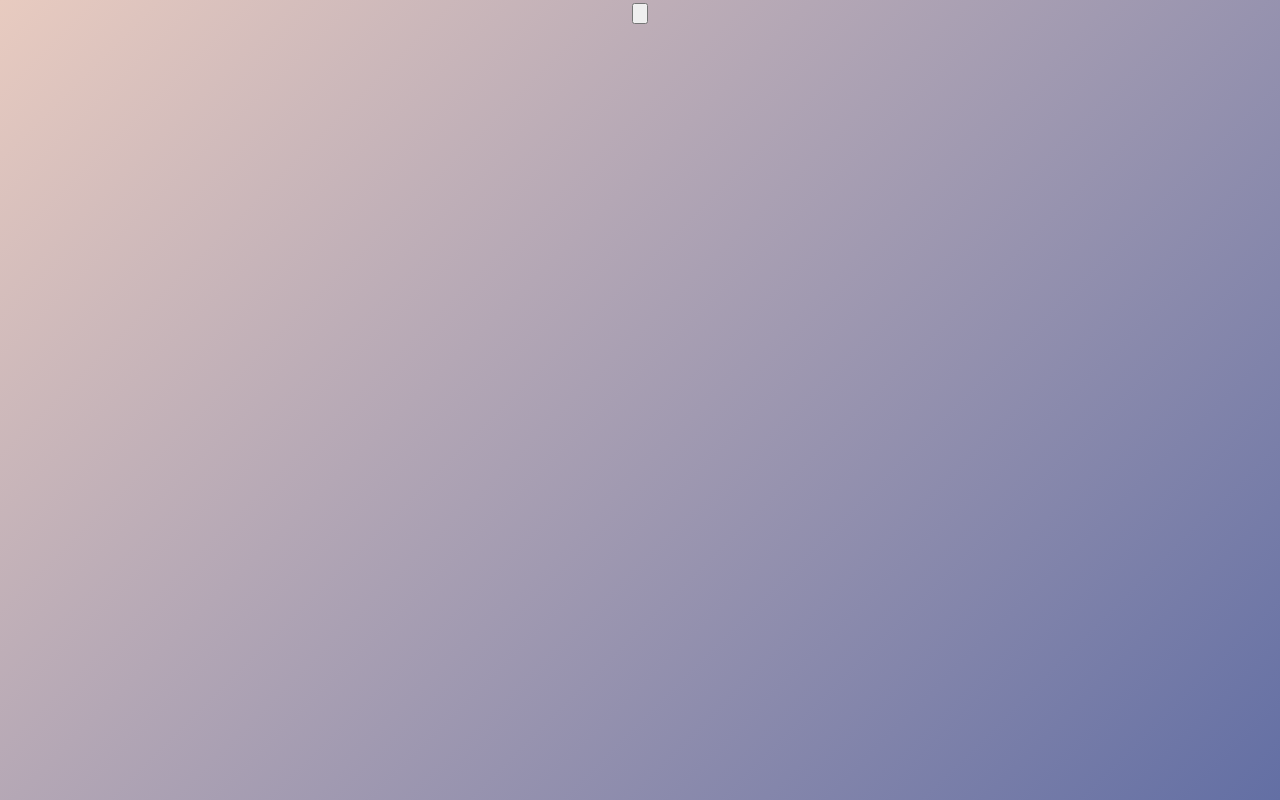
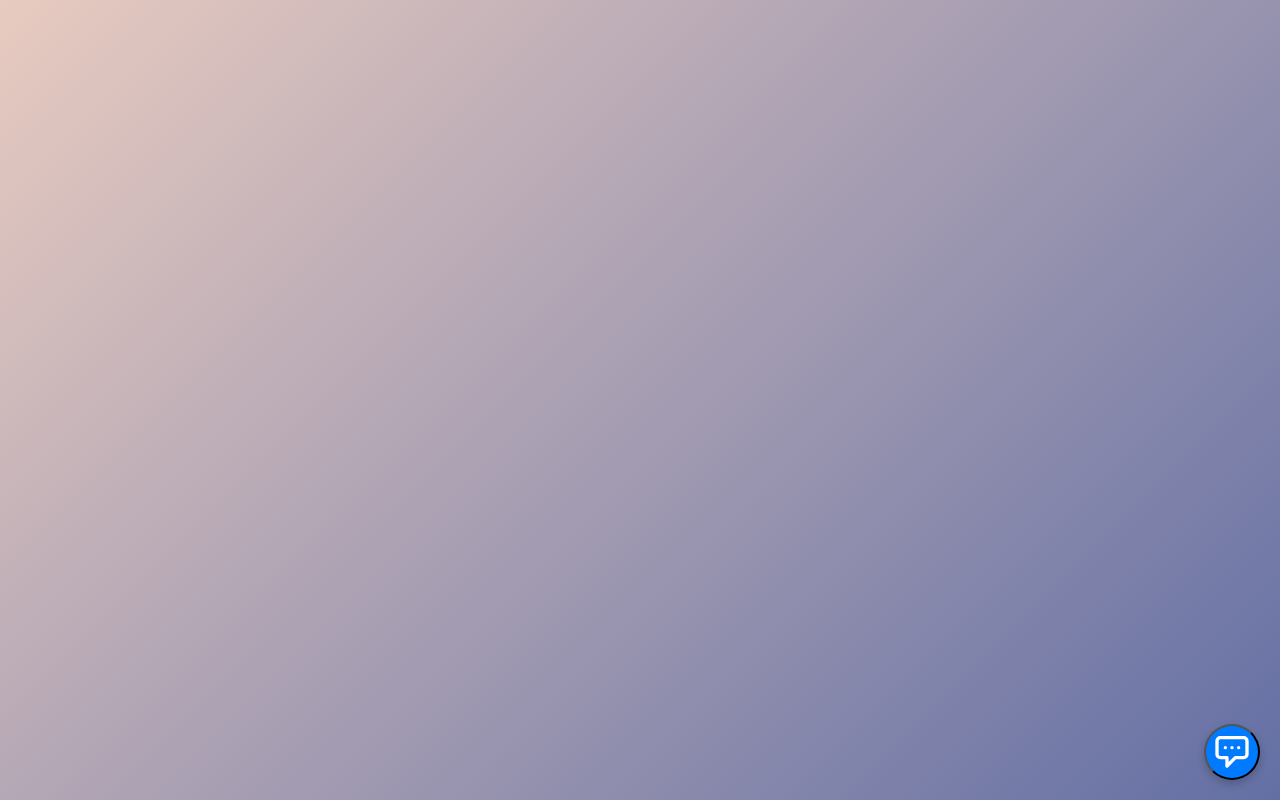
Before and after one commit to Bhavishya289/SE_Project, a React (Create React App) app: page /chatbot in a window 1280 px wide. Built offline with nearby package versions, Linux system fonts and the light colour scheme.

Commit message:
created chatbot and made changes

```diff
--- a/package.json
+++ b/package.json
@@ -13,6 +13,7 @@
     "@testing-library/user-event": "^13.5.0",
     "framer-motion": "^12.6.3",
     "leaflet": "^1.9.4",
+    "lucide-react": "^0.488.0",
     "motion": "^12.4.7",
     "react": "^19.0.0",
     "react-dom": "^19.0.0",
--- a/src/Components/Support/Chatbot.css
+++ b/src/Components/Support/Chatbot.css
@@ -0,0 +1,136 @@
+/* Chatbot.css */
+
+body {
+    font-family: Arial, sans-serif;
+    background-color: #f0f0f0; /* Light background for contrast */
+    display: flex;
+    justify-content: center; /* Center horizontally */
+    align-items: center; /* Center vertically */
+    height: 100vh; /* Full viewport height */
+    margin: 0; /* Remove default margin */
+}
+
+.chat-container {
+    width: 400px; /* Increased width for better layout */
+    max-width: 90%; /* Responsive max width */
+    position: relative; /* Position relative for absolute child */
+    display: flex;
+    justify-content: center; /* Center the chat window */
+    align-items: center; /* Center the chat window */
+}
+
+.chat-window {
+    width: 100%; /* Full width of the container */
+    background-color: #1a1a1a; /* Dark background for chat window */
+    border-radius: 8px; /* Rounded corners */
+    box-shadow: 0 4px 8px rgba(0, 0, 0, 0.2); /* Shadow effect */
+    overflow: hidden; /* Hide overflow */
+}
+
+.fixed {
+    position: fixed;
+}
+
+.bottom-5 {
+    bottom: 20px;
+}
+
+.right-5 {
+    right: 20px;
+}
+
+.bg-blue-500 {
+    background-color: #007bff; /* Bootstrap primary color */
+}
+
+.bg-blue-600 {
+    background-color: #0056b3; /* Darker shade for hover */
+}
+
+.text-white {
+    color: #ffffff;
+}
+
+.rounded-full {
+    border-radius: 50%;
+}
+
+.w-14 {
+    width: 56px; /* Adjusted width */
+}
+
+.h-14 {
+    height: 56px; /* Adjusted height */
+}
+
+.shadow-lg {
+    box-shadow: 0 4px 8px rgba(0, 0, 0, 0.2);
+}
+
+.hover\:bg-blue-600:hover {
+    background-color: #0056b3; /* Darker shade on hover */
+}
+
+.transition {
+    transition: all 0.3s ease;
+}
+
+.fixed.bottom-24 {
+    bottom: 100px; /* Adjusted position for the chat window */
+    right: 20px;
+    width: 300px; /* Increased width for better layout */
+}
+
+.bg-gray-900 {
+    background-color: #1a1a1a; /* Dark background for chat window */
+}
+
+.bg-gray-800 {
+    background-color: #2a2a2a; /* Slightly lighter for header and input */
+}
+
+.text-gray-300 {
+    color: #d1d1d1; /* Light gray text */
+}
+
+.text-gray-400 {
+    color: #b0b0b0; /* Slightly darker gray for less emphasis */
+}
+
+.border-b {
+    border-bottom: 1px solid #444; /* Darker border for separation */
+}
+
+.p-4 {
+    padding: 16px; /* Increased padding for better spacing */
+}
+
+.space-y-2 > * + * {
+    margin-top: 8px; /* Spacing between buttons */
+}
+
+.rounded-lg {
+    border-radius: 8px; /* Rounded corners */
+}
+
+.hover\:text-blue-300:hover {
+    color: #66b3ff; /* Lighter blue on hover */
+}
+
+.bg-gray-700 {
+    background-color: #3a3a3a; /* Background for input area */
+}
+
+.placeholder-gray-400::placeholder {
+    color: #888; /* Placeholder color */
+}
+
+input[type="text"] {
+    border: none; /* Remove default border */
+    outline: none; /* Remove outline */
+}
+
+input[type="text"]:focus {
+    border: 1px solid #007bff; /* Blue border on focus */
+    box-shadow: 0 0 5px rgba(0, 123, 255, 0.5); /* Light blue shadow */
+}
--- a/src/Components/Support/Chatbot.jsx
+++ b/src/Components/Support/Chatbot.jsx
@@ -1,5 +1,6 @@
 import React, { useState } from 'react';
 import './Chatbot.css';
+import { MessageCircle, HelpCircle, ChevronDown, ChevronUp } from 'lucide-react';
 
 const questions = [
   {
@@ -41,6 +42,16 @@ const questions = [
     id: 8,
     question: "Any discounts for students?",
     answer: "Yes! Many hostels offer student discounts. Some also have special rates for long-term stays and early bookings."
+  },
+  {
+    id: 9,
+    question: "How can I contact you?",
+    answer: "You can contact us at Bhavishya 910XXXXXXXX for any inquiries."
+  },
+  {
+    id: 10,
+    question: "Where are you located?",
+    answer: "We are located at Zenith Bidholi."
   }
 ];
 
@@ -48,6 +59,8 @@ const Chatbot = () => {
   const [isOpen, setIsOpen] = useState(false);
   const [selectedQuestion, setSelectedQuestion] = useState(null);
   const [showQuestions, setShowQuestions] = useState(true);
+  const [userMessage, setUserMessage] = useState('');
+  const [responseMessage, setResponseMessage] = useState('');
 
   const handleQuestionClick = (question) => {
     setSelectedQuestion(question);
@@ -65,10 +78,18 @@ const Chatbot = () => {
     setSelectedQuestion(null);
   };
 
+  const handleKeyPress = (event) => {
+    if (event.key === 'Enter') {
+      event.preventDefault();
+      setResponseMessage("The chatbot is currently in maintenance or being prepared to generate a proper answer. Please ask the predefined questions.");
+      setUserMessage('');
+    }
+  };
+
   return (
     <div>
       <button
-        className="fixed bottom-5 right-5 bg-blue-500 text-white rounded-full w-14 h-14 flex items-center justify-center shadow-lg hover:bg-blue-600 transition duration-300"
+        className="fixed bottom-5 right-5 bg-blue-500 text-white rounded-full w-14 h-14 flex items-center justify-center shadow-lg hover:bg-blue-600 transition"
         onClick={toggleChat}
       >
         <svg xmlns="http://www.w3.org/2000/svg" className="h-8 w-8" fill="none" viewBox="0 0 24 24" stroke="currentColor">
@@ -76,16 +97,19 @@ const Chatbot = () => {
         </svg>
       </button>
       {isOpen && (
-        <div className="fixed bottom-24 right-5 w-80 bg-gray-900 rounded-lg shadow-2xl overflow-hidden transition-all duration-300 ease-in-out">
+        <div className="chat-container">
+          <div className="chat-window">
             <div className="flex items-center justify-between bg-gray-800 p-4 border-b border-gray-700">
               <div className="flex items-center">
-              <div className="h-2 w-2 bg-green-500 rounded-full mr-2"></div>
+                <HelpCircle className="h-8 w-8 text-white mr-2" />
                 <h2 className="text-white font-medium">Chat Support</h2>
               </div>
               <button onClick={toggleChat} className="text-gray-400 hover:text-white">
-              <svg xmlns="http://www.w3.org/2000/svg" className="h-6 w-6" fill="none" viewBox="0 0 24 24" stroke="currentColor">
-                <path strokeLinecap="round" strokeLinejoin="round" strokeWidth={2} d="M6 18L18 6M6 6l12 12" />
-              </svg>
+                {isOpen ? (
+                  <ChevronUp className="h-6 w-6" />
+                ) : (
+                  <ChevronDown className="h-6 w-6" />
+                )}
               </button>
             </div>
 
@@ -129,13 +153,18 @@ const Chatbot = () => {
                 <input
                   type="text"
                   placeholder="Type your message..."
-                className="flex-1 bg-transparent p-2 text-white placeholder-gray-400 focus:outline-none"
+                  className="flex-1 bg-transparent p-2 text-black placeholder-gray-400 focus:outline-none"
+                  value={userMessage}
+                  onChange={(e) => setUserMessage(e.target.value)}
+                  onKeyPress={handleKeyPress}
                 />
                 <button className="p-2 text-blue-400 hover:text-blue-300">
-                <svg xmlns="http://www.w3.org/2000/svg" className="h-6 w-6" fill="none" viewBox="0 0 24 24" stroke="currentColor">
-                  <path strokeLinecap="round" strokeLinejoin="round" strokeWidth={2} d="M12 19l9 2-9-18-9 18 9-2zm0 0v-8" />
-                </svg>
+                  <MessageCircle className="h-6 w-6" />
                 </button>
+              </div>
+              {responseMessage && (
+                <div className="mt-2 text-gray-300">{responseMessage}</div>
+              )}
             </div>
           </div>
         </div>
```
Also changed, not shown: 1 other file (tests, documents, lock files or other folders). Lines whose indentation alone changed are shown as unchanged.
